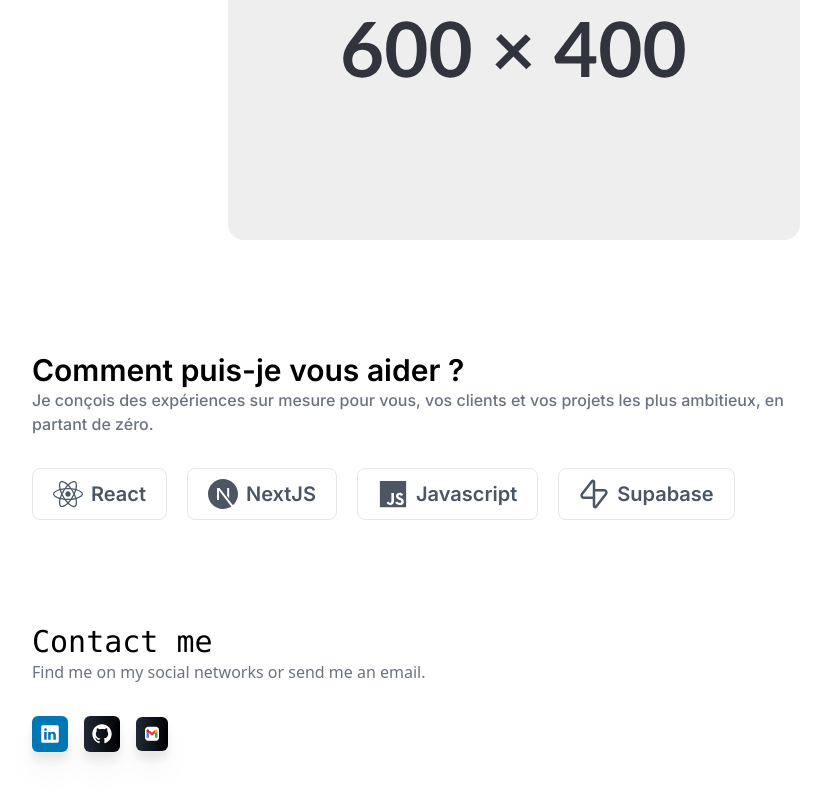
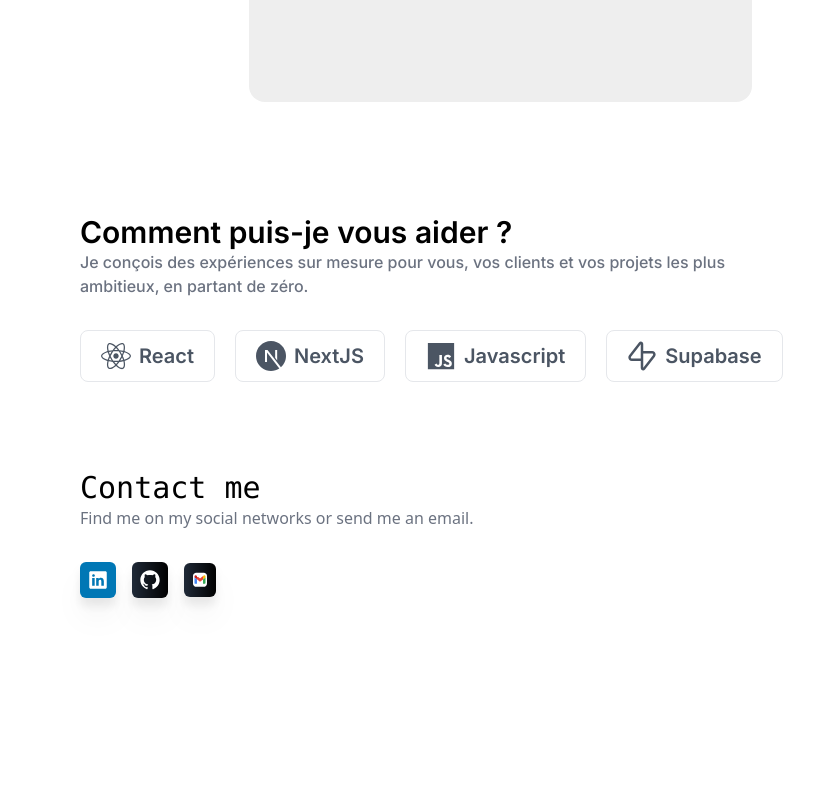
Before and after one commit to jeanchristophe-Git/Portfolio, a Next.js app: page / in a window 1280 px wide. Shown: the part 1664-2464 px from the top of the page, without its empty margins (224-1055 px from the left). After the commit the page ends 2374 px from the top, so only its background shows below. Built offline with nearby package versions, Linux system fonts and the light colour scheme.

Commit message:
modification du composant conctact

```diff
--- a/app/globals.css
+++ b/app/globals.css
@@ -3,5 +3,5 @@
 @tailwind utilities;
 
 body{
-  @apply  container mx-auto max-w-3xl bg-white
+  @apply  container mx-auto max-w-2xl bg-white
 }
--- a/components/contact.js
+++ b/components/contact.js
@@ -1,19 +1,22 @@
 import React from "react";
+import Link from "next/link";
+export default function ConctactSection() {
 
-export default function ConctactSection() {
+
+
   return (
-    <div className=" mb-32" >
-      <h1 className="text-3xl font-mono mt-24  ">Contact me</h1>
+    <div className=" mb-28" >
+      <h1 className="text-3xl font-mono mt-20  ">Contact me</h1>
       <p className="text-gray-500 font-sans ">
         Find me on my social networks or send me an email.
       </p>
-
       <div className="flex space-x-4 items-center mt-8">
 
 
         <section class="flex justify-center items-center">
-          <button
-            href="/"
+         <Link href="https://www.linkedin.com/in/jean-christophe-d%C3%A9sire-bogb%C3%A9-141226307/" >
+         <button
+            href="https://www.linkedin.com/feed/"
             class="group flex justify-center p-2 rounded-md drop-shadow-xl bg-[#0077b5] from-gray-800 text-white font-semibold hover:translate-y-3 hover:rounded-[50%] transition-all duration-500 hover:from-[#331029] hover:to-[#310413]"
           >
             <svg
@@ -32,10 +35,12 @@ export default function ConctactSection() {
               Linkedin
             </span>
           </button>
+         </Link>
         </section>
 
 
         <section class="flex justify-center items-center">
+          <Link href="https://github.com/jeanchristophe-Git" >
           <button
             class="group flex justify-center p-2 rounded-md drop-shadow-xl bg-gradient-to-r from-gray-800 to-black text-white font-semibold hover:translate-y-3 hover:rounded-[50%] transition-all duration-500 hover:from-[#331029] hover:to-[#310413]"
             href="/"
@@ -57,14 +62,16 @@ export default function ConctactSection() {
               GitHub
             </span>
           </button>
+          </Link>
         </section>
 
 
 
         <section class="flex justify-center items-center">
-          <button
+        <Link href="mailto:hello.jeanchristophebogbe@gmail.com" >
+        <button
             class="group flex justify-center p-2 rounded-md drop-shadow-xl bg-gradient-to-r from-gray-800 to-black text-white font-semibold hover:translate-y-3 hover:rounded-[50%] transition-all duration-500 hover:from-[#331029] hover:to-[#310413]"
-            href="/"
+
           >
             <svg
               width="1em"
@@ -110,6 +117,7 @@ export default function ConctactSection() {
               Gmail
             </span>
           </button>
+        </Link>
         </section>
       </div>
     </div>
```
Also changed, not shown: utils/utils.js (renamed from lib/utils.js).
